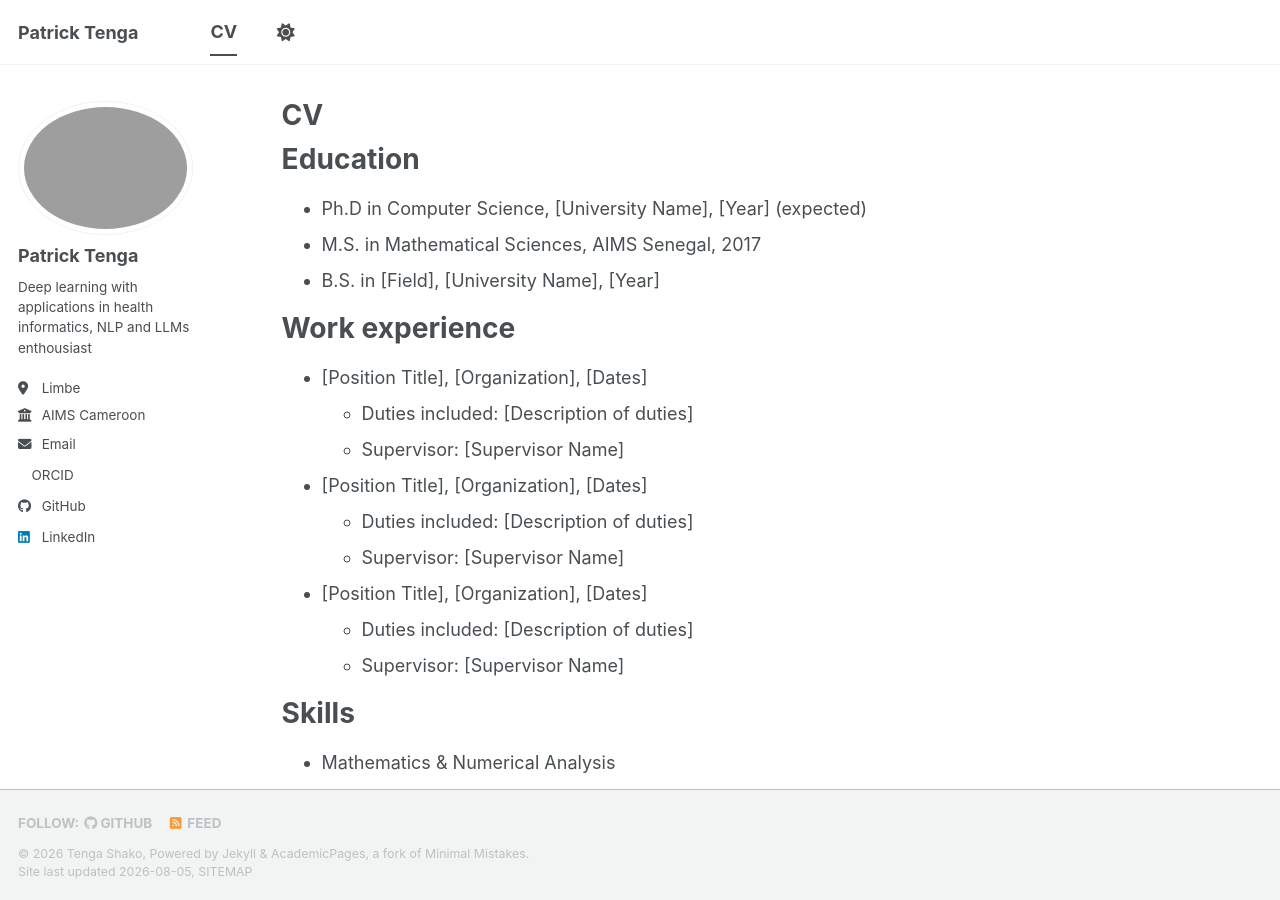
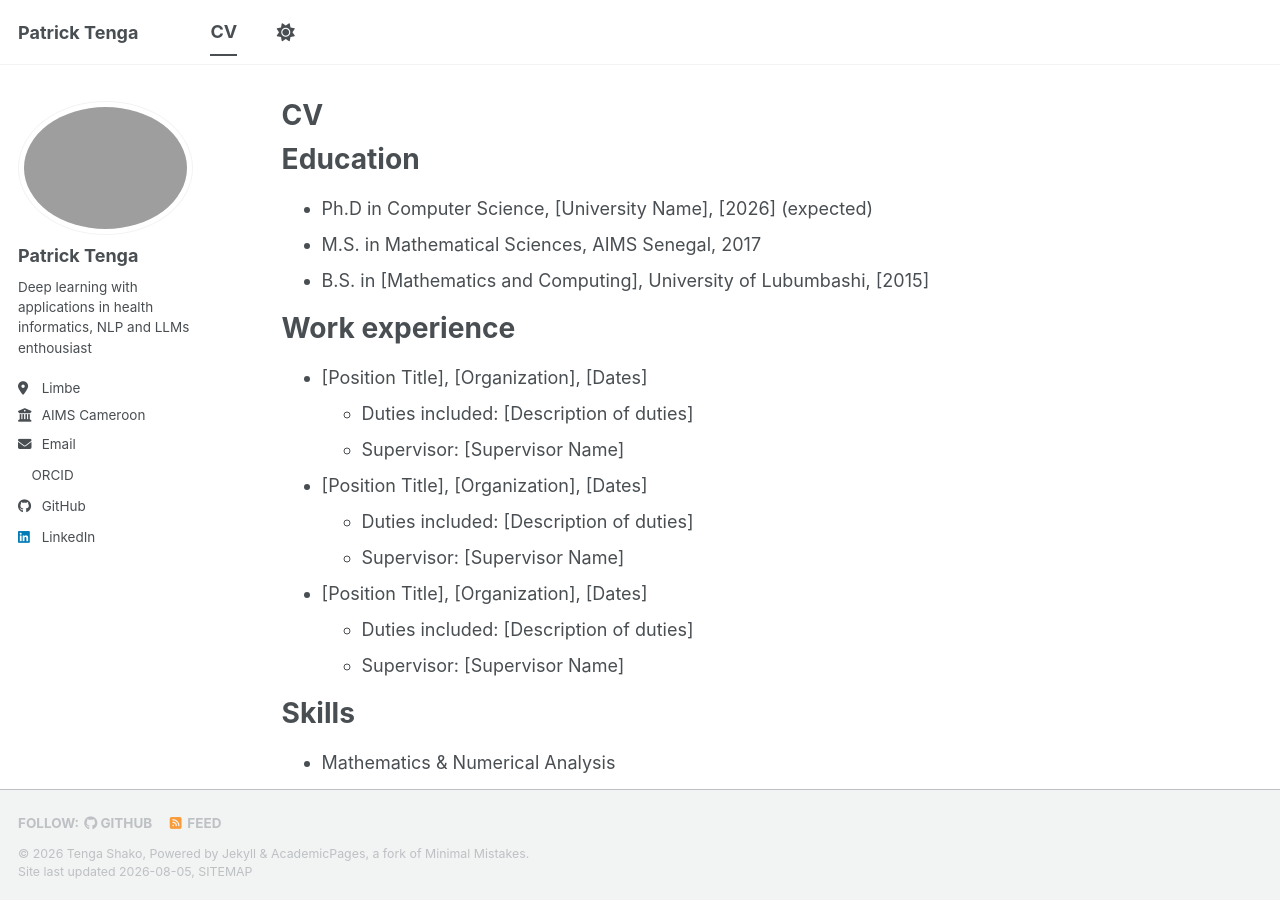
Before and after one commit to patricktenga-svg/patricktenga-svg.github.io, a Jekyll site: the page built from _pages/cv.md, in a window 1280 px wide and 900 px high. Built offline with Jekyll 4.4.1, drawn with Linux system fonts in a browser that asks for light colours; a style sheet for code colours, icons or effects is not loaded.

Commit message:
update cv

```diff
--- a/_pages/cv.md
+++ b/_pages/cv.md
@@ -11,9 +11,9 @@ redirect_from:
 
 Education
 ======
-* Ph.D in Computer Science, [University Name], [Year] (expected)
+* Ph.D in Computer Science, [University Name], [2026] (expected)
 * M.S. in Mathematical Sciences, AIMS Senegal, 2017
-* B.S. in [Field], [University Name], [Year]
+* B.S. in [Mathematics and Computing], University of Lubumbashi, [2015]
 
 Work experience
 ======
```
